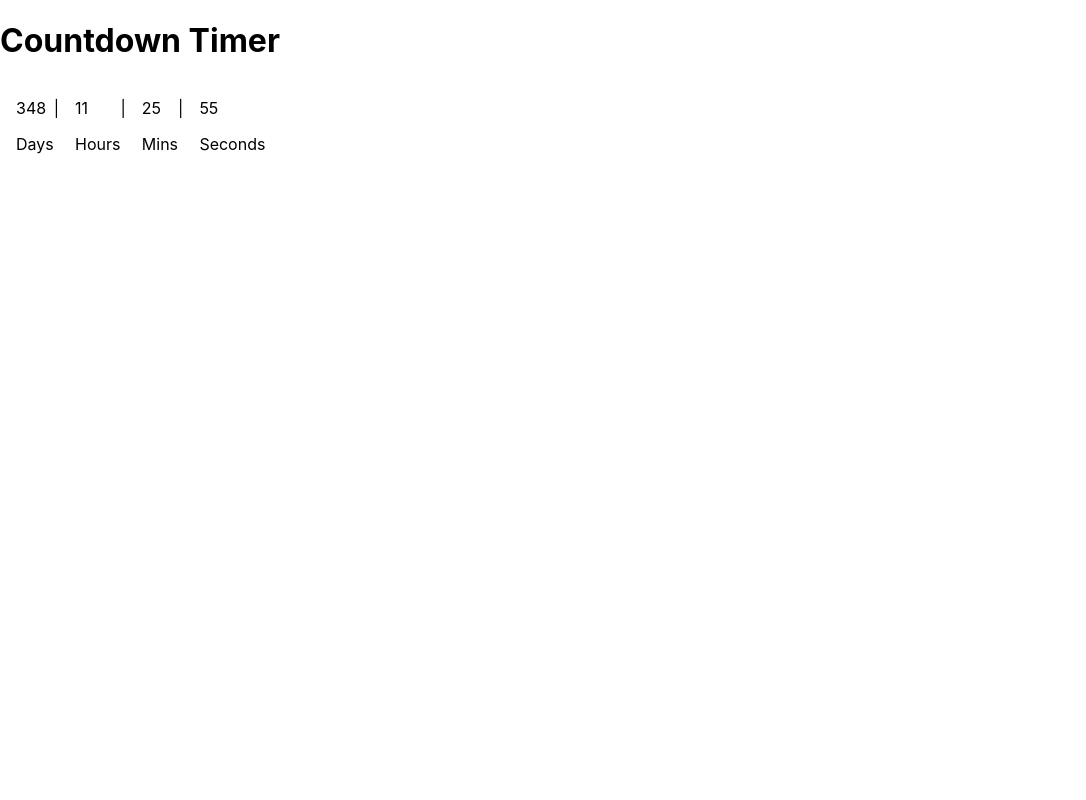
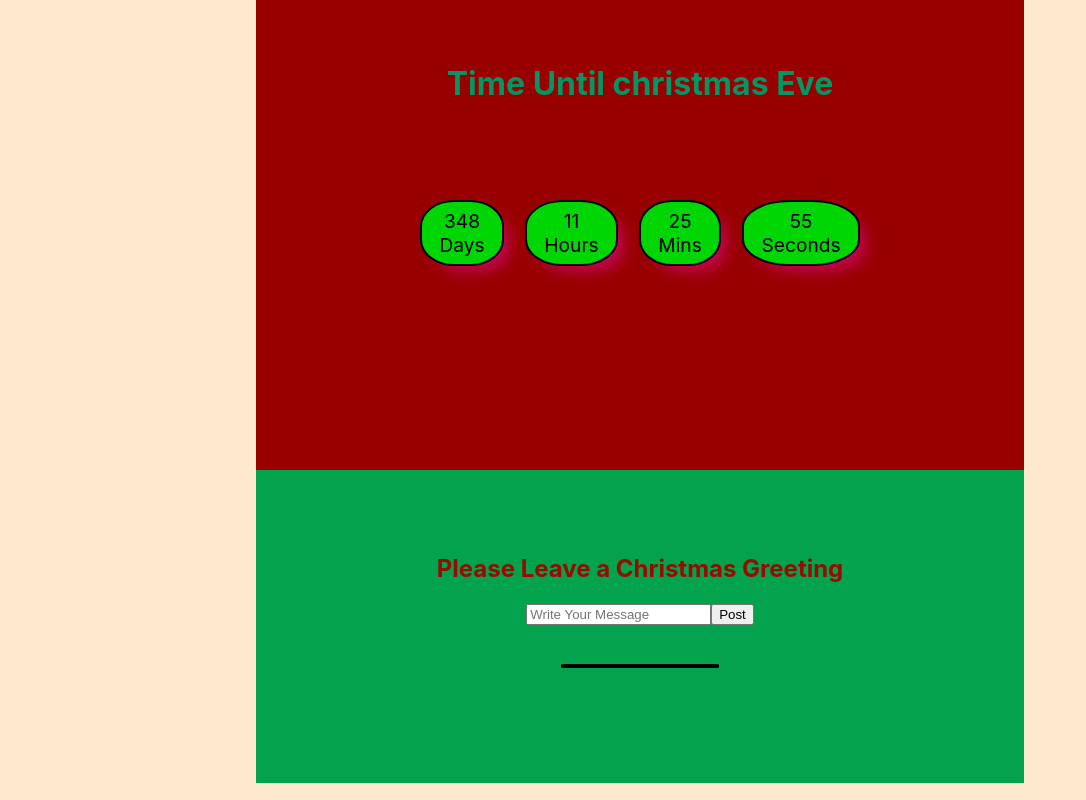
Before and after one commit to steffen-kodehode/nedtelling-til-jul, a React (Create React App) app: page / in a window 1280 px wide. Shown: the whole page, without its empty margins (0-1086 px from the left). Built offline with nearby package versions, Linux system fonts and the light colour scheme.

Commit message:
Added countdown and guestbook

```diff
--- a/src/App.css
+++ b/src/App.css
@@ -1,50 +1,113 @@
-.App {
-  text-align: center;
+html {
+  background-color: #fde9ce;
 }
 
-.App-logo {
-  height: 40vmin;
-  pointer-events: none;
+body {
+  color: #990a02;
 }
 
-@media (prefers-reduced-motion: no-preference) {
-  .App-logo {
-    animation: App-logo-spin infinite 20s linear;
-  }
+.countdowntimer {
+  background-color: #980000;
+  color: #029664;
+  display: flex;
+  flex-flow: column;
+  align-items: center;
+  justify-content: center;
+
+  margin: 0% 20% 0% 20%;
+  padding: 5% 0% 16% 0%;
 }
 
-.App-header {
-  background-color: #282c34;
-  min-height: 100vh;
+.timers {
   display: flex;
-  flex-direction: column;
+  flex-flow: column;
+  justify-content: center;
   align-items: center;
-  justify-content: center;
-  font-size: calc(10px + 2vmin);
-  color: white;
 }
 
-.App-link {
-  color: #61dafb;
+.timer {
+  font-size: 1.2em;
+  margin: 0% 0% 0% 0%;
 }
 
-@keyframes App-logo-spin {
-  from {
-    transform: rotate(0deg);
-  }
-  to {
-    transform: rotate(360deg);
-  }
+.Days,
+.Hours,
+.Minutes,
+.Seconds {
+  padding: 2% 5% 2% 5%;
+  margin: 0% 3% 0% 3%;
+  background-color: #00d604;
+  color: #000000;
+
+  border: black 2px solid;
+  border-radius: 40%;
+  box-shadow: 10px /*<-left-right*/ 10px /*<-p down*/ 15px /*<-blur*/ -5px /*<-spread*/
+    rgb(197, 5, 85);
+}
+
+.timerhead {
+  margin: 0% 0% 25% 0%;
 }
 
 .show-counter {
   display: flex;
   flex-flow: row;
-
-  margin: 0em 0em 0em 1em;
-  padding: 0em 0em 0em 0em;
+  align-items: center;
+  justify-content: center;
+  margin: 0% 5% 0% 5%;
+  padding: 0% 0% 0% 0%;
 }
 
 .timerspacer {
-  padding: 0em 1em 0em 0em;
+  padding: 0em 0.5em 0em 0.5em;
 }
+
+.Comment-box {
+  display: flex;
+  flex-flow: column;
+  justify-content: center;
+  align-items: center;
+  background-color: #03a24d;
+  margin: 0 20% 0 20%;
+  padding: 5% 0 0% 0;
+}
+
+.messagecontainer {
+  background-color: #00bc4b;
+  padding: 0 10% 0 10%;
+  margin: 5% 0% 15% 0%;
+  border: solid black 2px;
+  border-radius: 10%;
+  box-shadow: 8px /*<-left-right*/ 10px /*<-p down*/ 15px /*<-blur*/ -5px /*<-spread*/
+    #000000de;
+  /* display: flex;
+  flex-flow: row;
+  justify-content: center;
+  align-items: center; */
+}
+
+.posted-messages {
+  display: flex;
+  flex-flow: column;
+  justify-content: center;
+  align-items: center;
+  padding: 0;
+  margin: 0% 0% 0% 0%;
+}
+
+.messagetext {
+  margin: 0% 0% 0% 0%;
+  padding: 0% 0% 0% 0%;
+  color: black;
+}
+
+.timestamp {
+  margin: 0% 0% 10% 0%;
+  font-size: 12px;
+  color: rgba(0, 0, 0, 0.51);
+}
+
+.message {
+  padding: 0%;
+  margin: 5% 0% 0% 0%;
+}
--- a/src/App.js
+++ b/src/App.js
@@ -1,15 +1,11 @@
 import React from "react";
 import CountdownTimer from "./Components/Counter";
 import { useState } from "react";
+import GuestBook from "./Components/Guestbook";
 
 import "./App.css";
 
-// "24 December ${year} 00:00"
-// "24 December 2023 00:00"
-
 function App() {
-  // const THREE_DAYS_IN_MS = 3 * 24 * 60 * 60 * 1000;
-
   const [day, setDay] = useState(24);
 
   const [month, setMonth] = useState("December");
@@ -28,8 +24,12 @@ function App() {
 
   return (
     <div>
-      <h1>Countdown Timer</h1>
-      <CountdownTimer targetDate={christmasEve} />
+      <div className="countdowntimer">
+        <CountdownTimer targetDate={christmasEve} />
+      </div>
+      <div>
+        <GuestBook />
+      </div>
     </div>
   );
 }
--- a/src/Components/Counter.jsx
+++ b/src/Components/Counter.jsx
@@ -3,14 +3,14 @@ import DateTimeDisplay from "./DateTimeDisplay";
 import { useCountdown } from "../hooks/CountdownHook";
 import { useState } from "react";
 
-// const ExpiredNotice = () => {
-//   return (
-//     <div className="expired-notice">
-//       <span>Expired!!!</span>
-//       <p>Please select a future date and time.</p>
-//     </div>
-//   );
-// };
+const ChristmasGreeting = () => {
+  return (
+    <div className="christmas-greeting">
+      <h1>MERRY CHRISTMASS!</h1>
+      <h3>Hava a Lovely Christmas Time!</h3>
+    </div>
+  );
+};
 
 const ShowCounter = ({ days, hours, minutes, seconds }) => {
   return (
@@ -22,7 +22,7 @@ const ShowCounter = ({ days, hours, minutes, seconds }) => {
         className="countdown-link"
       >
       </a> */}
-      <div>
+      <div className="Days">
         <DateTimeDisplay
           className="DateTimeDisplay"
           value={days}
@@ -30,8 +30,8 @@ const ShowCounter = ({ days, hours, minutes, seconds }) => {
           isDanger={days <= 3}
         />
       </div>
-      <p className="timerspacer">|</p>
-      <div>
+      {/* <p className="timerspacer">:</p> */}
+      <div className="Hours">
         <DateTimeDisplay
           className="DateTimeDisplay"
           value={hours}
@@ -39,8 +39,8 @@ const ShowCounter = ({ days, hours, minutes, seconds }) => {
           isDanger={false}
         />
       </div>
-      <p className="timerspacer">|</p>
-      <div>
+      {/* <p className="timerspacer">:</p> */}
+      <div className="Minutes">
         <DateTimeDisplay
           className="DateTimeDisplay"
           value={minutes}
@@ -48,8 +48,8 @@ const ShowCounter = ({ days, hours, minutes, seconds }) => {
           isDanger={false}
         />
       </div>
-      <p className="timerspacer">|</p>
-      <div>
+      {/* <p className="timerspacer">:</p> */}
+      <div className="Seconds">
         <DateTimeDisplay
           className="DateTimeDisplay"
           value={seconds}
@@ -64,16 +64,21 @@ const ShowCounter = ({ days, hours, minutes, seconds }) => {
 const CountdownTimer = ({ targetDate }) => {
   const [days, hours, minutes, seconds] = useCountdown(targetDate);
 
-  //   if (days + hours + minutes + seconds <= 0) {
-  //   }
+  if (days + hours + minutes + seconds <= 0) {
+    return <ChristmasGreeting />;
+  } else {
     return (
+      <div>
+        <h1 className="timerhead">Time Until christmas Eve</h1>
         <ShowCounter
           days={days}
           hours={hours}
           minutes={minutes}
           seconds={seconds}
         />
+      </div>
     );
+  }
 };
 
 export default CountdownTimer;
--- a/src/Components/DateTimeDisplay.jsx
+++ b/src/Components/DateTimeDisplay.jsx
@@ -2,9 +2,9 @@ import React from "react";
 
 const DateTimeDisplay = ({ value, type, isDanger }) => {
   return (
-    <div className={isDanger ? "countdown danger" : "countdown"}>
-      <p>{value}</p>
-      <span>{type}</span>
+    <div className="timers">
+      <p className="timer">{value}</p>
+      <p className="timer">{type}</p>
     </div>
   );
 };
--- a/src/Components/Guestbook.jsx
+++ b/src/Components/Guestbook.jsx
@@ -0,0 +1,70 @@
+import React from "react";
+import { useState, useEffect, useRef } from "react";
+// import TimeStamp from "./TimeStamp";
+
+const GuestBook = () => {
+  const [messages, setMessages] = useState(() => {
+    const savedMessages = localStorage.getItem("messages");
+    if (savedMessages) {
+      return JSON.parse(savedMessages);
+    } else {
+      return [];
+    }
+  });
+
+  const [message, setMessage] = useState("");
+
+  useEffect(() => {
+    localStorage.setItem("messages", JSON.stringify(messages));
+  }, [messages]);
+
+  const handleInputChange = (e) => {
+    setMessage(e.target.value);
+  };
+
+  const handleFormSubmit = (e) => {
+    e.preventDefault();
+
+    if (message !== "") {
+      setMessages([
+        ...messages,
+        {
+          id: messages.length + 1,
+          text: message.trim(),
+          time: new Date().toLocaleString(),
+        },
+      ]);
+    }
+    setMessage("");
+  };
+
+  return (
+    <div className="Comment-box">
+      <h2>Please Leave a Christmas Greeting</h2>
+      <form onSubmit={handleFormSubmit}>
+        <input
+          name="message"
+          type="text"
+          placeholder="Write Your Message"
+          value={message}
+          onChange={handleInputChange}
+          className="textboxmsg"
+        />
+
+        <input type="submit" value="Post" className="postbtn" />
+      </form>
+      <div className="messagecontainer">
+        <ul className="posted-messages">
+          {messages.map((message) => (
+            <ul key={message.id} className="message">
+              <p className="messagetext">{message.text}</p>
+              <p className="timestamp">{message.time}</p>
+            </ul>
+          ))}
+        </ul>
+      </div>
+    </div>
+  );
+};
+
+export default GuestBook;
```
Lines whose indentation alone changed are shown as unchanged.
